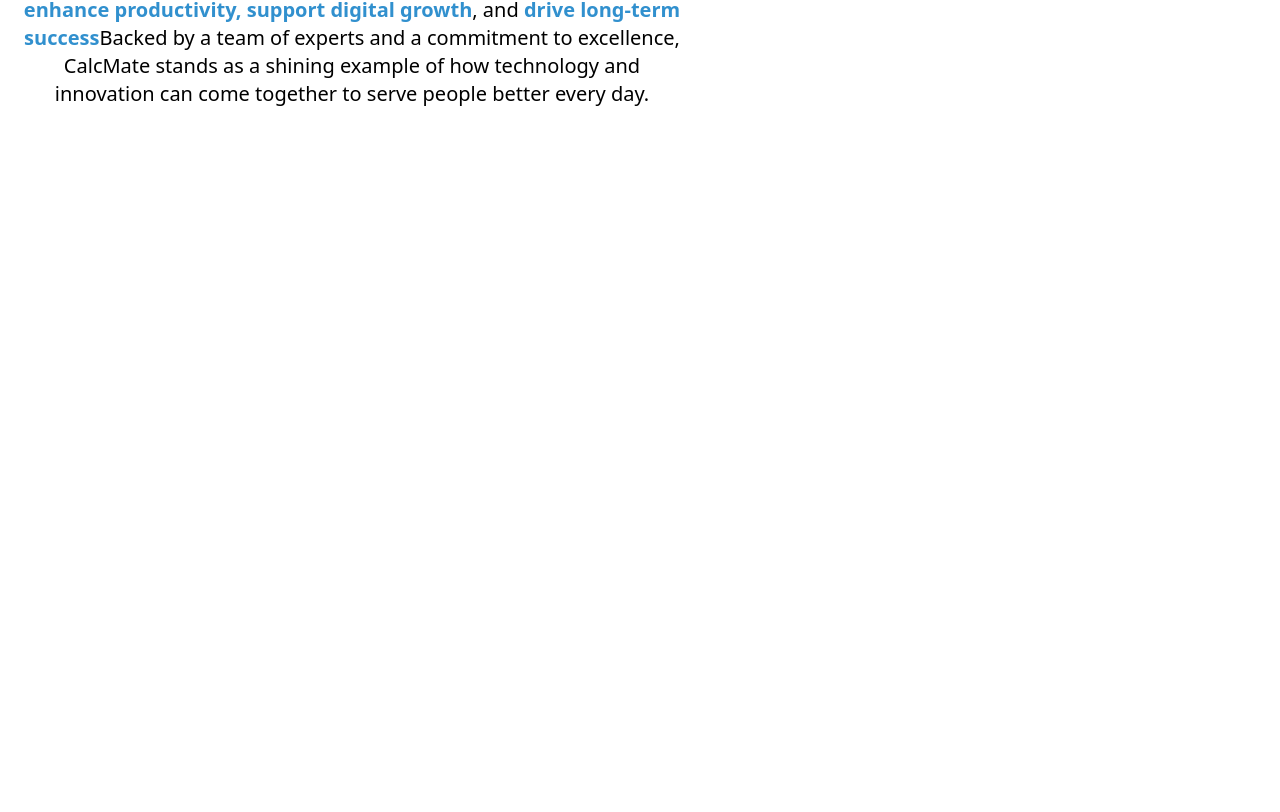
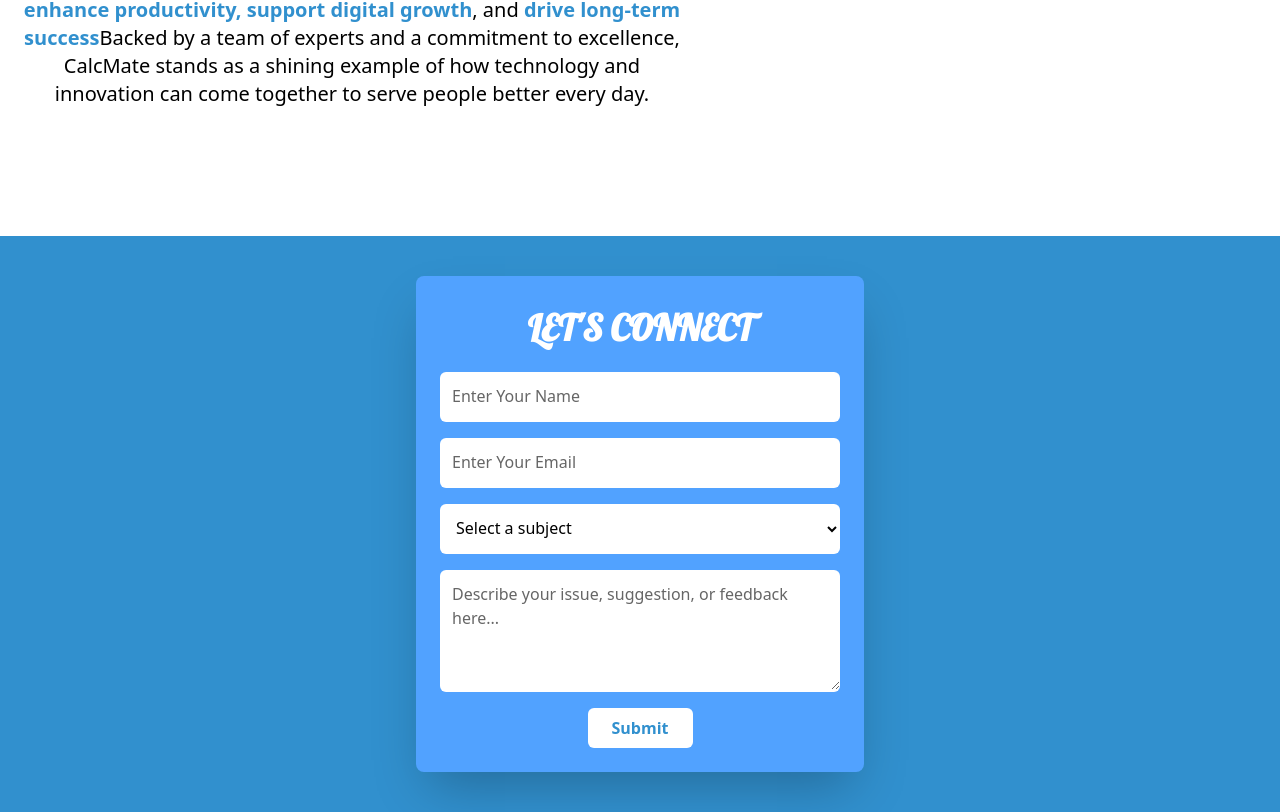
Before and after one commit to Saadbkhalid666/CalcMate, a React (Vite) app in the folder frontend/: page / in a window 1280 px wide. Shown: the part 2778-3590 px from the top of the page. Before the commit the page ends 2886 px from the top, so only its background shows below. Built offline with nearby package versions, Linux system fonts and the light colour scheme.

Commit message:
Contact Form Completed

```diff
--- a/frontend/package.json
+++ b/frontend/package.json
@@ -10,6 +10,7 @@
     "preview": "vite preview"
   },
   "dependencies": {
+    "@fontsource/lobster": "^5.2.6",
     "@tailwindcss/postcss": "^4.1.11",
     "aos": "^2.3.4",
     "postcss": "^8.5.6",
@@ -19,6 +20,7 @@
     "react-router-dom": "^7.6.3",
     "react-scroll": "^1.9.3",
     "react-slick": "^0.30.3",
+    "react-toastify": "^11.0.5",
     "slick-carousel": "^1.8.1",
     "tailwindcss": "^4.1.11"
   },
--- a/frontend/src/App.jsx
+++ b/frontend/src/App.jsx
@@ -4,6 +4,7 @@
 import { useEffect } from "react";
 import { Calc } from "./sections/Calculators/Calc";
 import { About } from "./sections/About/About";
+import { Contact } from "./sections/Contact/Contact";
 
 function App() {
   useEffect(() => {
@@ -18,6 +19,7 @@
       <Hero />
       <Calc />
       <About />
+      <Contact  />
     </>
   );
 }
--- /dev/null
+++ b/frontend/src/sections/Contact/Contact.jsx
@@ -0,0 +1,118 @@
+import { useState } from "react";
+import "@fontsource/lobster";
+import { toast, ToastContainer } from "react-toastify";
+import "react-toastify/dist/ReactToastify.css";
+
+export const Contact = () => {
+  const [formData, setFormData] = useState({
+    name: "",
+    email: "",
+    subject: "",
+    message: "",
+  });
+
+  const handleChange = (e) => {
+    setFormData((prev) => ({
+      ...prev,
+      [e.target.name]: e.target.value,
+    }));
+  };
+
+  const handleSubmit = async (e) => {
+    e.preventDefault();
+    const { name, email, subject, message } = formData;
+
+    if (!name.trim()) {
+      toast.error("Name is required!");
+    } else if (!email.trim()) {
+      toast.error("Email is required!");
+    } else if (!email.includes("@") || !email.endsWith("@gmail.com")) {
+      toast.error("Please enter a valid Gmail address (e.g. name@gmail.com).");
+    } else if (!subject.trim()) {
+      toast.error("Please select a subject.");
+    } else if (!message.trim()) {
+      toast.error("Please enter your message.");
+    } else {
+      // Success action
+      toast.success("Message submitted successfully!");
+      setFormData({
+        name: "",
+        email: "",
+        subject: "",
+        message: "",
+      });
+    }
+  };
+
+  return (
+    <section id="contact" className="mt-[10%] bg-[#3190ce] py-10">
+      <ToastContainer position="top-right" autoClose={3000} />
+      <div className="form-container">
+        <form
+          onSubmit={handleSubmit}
+          className="flex flex-col gap-4 justify-center items-center bg-blue-400 mx-auto p-6 rounded-lg shadow-2xl w-[90%] max-w-md"
+        >
+          <h1
+            style={{ fontFamily: "Lobster" }}
+            className="text-4xl py-2 font-bold uppercase text-white"
+          >
+            Let's Connect
+          </h1>
+
+          <input
+            type="text"
+            name="name"
+            placeholder="Enter Your Name"
+            value={formData.name}
+            onChange={handleChange}
+            className="w-full p-3 bg-white text-black placeholder:text-[#666] rounded-md focus:outline-none border-b-2 border-transparent hover:border-[#3190ce] transition duration-200"
+          />
+
+          <input
+            type="text"
+            name="email"
+            placeholder="Enter Your Email"
+            value={formData.email}
+            onChange={handleChange}
+            className="w-full p-3 bg-white text-black placeholder:text-[#666] rounded-md focus:outline-none border-b-2 border-transparent hover:border-[#3190ce] transition duration-200"
+          />
+
+          <select
+            name="subject"
+            value={formData.subject}
+            onChange={handleChange}
+            className="w-full p-3 bg-white text-black placeholder:text-[#666] rounded-md focus:outline-none border-b-2 border-transparent hover:border-[#3190ce] transition duration-200"
+          >
+            <option value="" disabled>
+              Select a subject
+            </option>
+            <option value="bug">Bug Report</option>
+            <option value="feature">Feature Request</option>
+            <option value="feedback">Feedback</option>
+            <option value="support">General Support</option>
+            <option value="other">Other</option>
+          </select>
+
+          <textarea
+            name="message"
+            rows="4"
+            placeholder="Describe your issue, suggestion, or feedback here..."
+            value={formData.message}
+            onChange={handleChange}
+            className="w-full p-3 bg-white text-black placeholder:text-[#666] rounded-md focus:outline-none border-b-2 border-transparent hover:border-[#3190ce] transition duration-200"
+          ></textarea>
+
+          <button
+            type="submit"
+            className="relative overflow-hidden group px-6 py-2 rounded-md font-semibold bg-white text-[#3190ce] transition duration-200 border-none z-10"
+          >
+            <span className="relative z-20 transition duration-300 group-hover:text-white">
+              Submit
+            </span>
+            <span className="absolute inset-0 bg-[#3190ce] origin-bottom scale-y-0 group-hover:scale-y-100 transition-transform duration-300 ease-out z-10"></span>
+          </button>
+        </form>
+      </div>
+    </section>
+  );
+};
```
Also changed, not shown: 1 other file (tests, documents, lock files or other folders).
